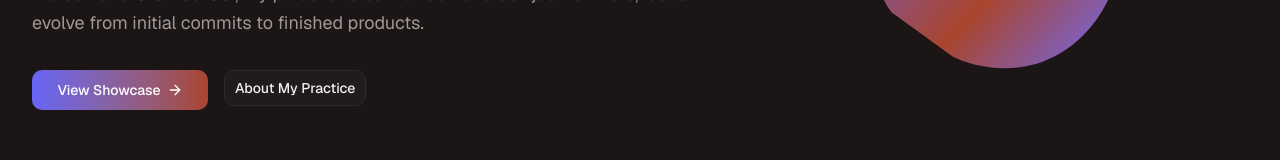
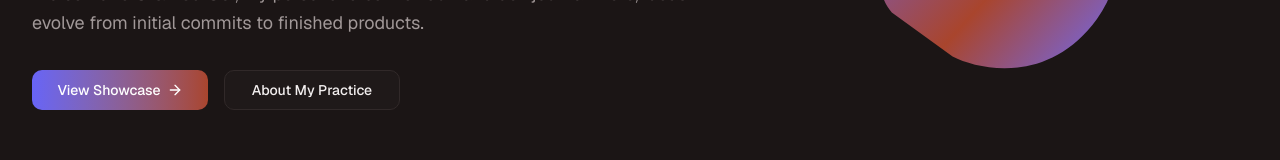
Before and after one commit to Crafted-Company/crafted-co-w, a Next.js app: page / in a window 1280 px wide. Shown: the part 364-524 px from the top of the page. Built offline with nearby package versions, Linux system fonts and the light colour scheme; no server answers; the database is empty.

Commit message:
design: unify hero button layout and styling on homepage

```diff
--- a/src/app/page.tsx
+++ b/src/app/page.tsx
@@ -109,7 +109,7 @@ export default function HomePage() {
                 </Link>
                 <Link
                   href="/about"
-                  className={cn(buttonVariants({ variant: "outline", size: "lg" }))}
+                  className="border border-border bg-card/50 hover:bg-muted/80 text-foreground px-6 py-2.5 rounded-lg text-sm font-medium flex items-center justify-center h-10 w-[176px] transition-all duration-300 active:scale-[0.98] outline-none"
                 >
                   About My Practice
                 </Link>
```
